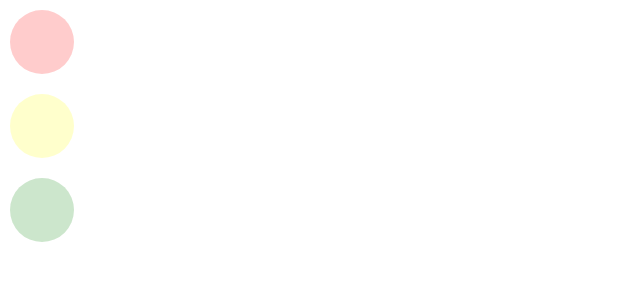
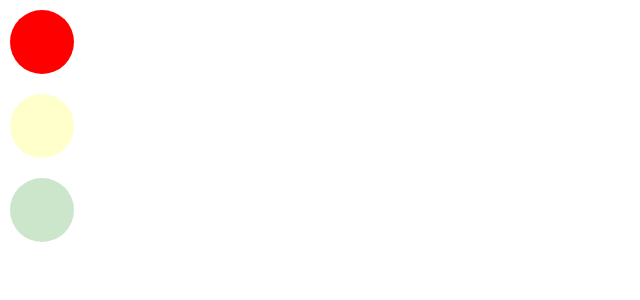
Before and after one commit to thinhtpt2000/ReactJS-TrafficLightDemoState, a React (Create React App) app: page / in a window 1280 px wide. Shown: the top 300 px of the page, without its empty margins (0-640 px from the left). Built offline with nearby package versions, Linux system fonts and the light colour scheme.

Commit message:
add traffic light (class component)

```diff
--- a/package.json
+++ b/package.json
@@ -6,6 +6,7 @@
     "@testing-library/jest-dom": "^4.2.4",
     "@testing-library/react": "^9.5.0",
     "@testing-library/user-event": "^7.2.1",
+    "classnames": "^2.2.6",
     "react": "^16.13.1",
     "react-dom": "^16.13.1",
     "react-scripts": "3.4.1"
--- a/src/components/TrafficLight.js
+++ b/src/components/TrafficLight.js
@@ -1,14 +1,24 @@
-import React from "react";
+import React, { Component } from "react";
+import classNames from "classnames";
 import "./TrafficLight.css";
 
 const RED = 0;
 const YELLOW = 1;
 const GREEN = 2;
 
-const TrafficLight = () => {
-  let currentColor = RED;
-
-  const getNextColor = (color) => {
+class TrafficLight extends Component {
+  constructor() {
+    super();
+    this.state = {
+      currentColor: RED,
+    };
+    setInterval(() => {
+      this.setState({
+        currentColor: this.getNextColor(this.state.currentColor),
+      });
+    }, 2500);
+  }
+  getNextColor(color) {
     switch (color) {
       case RED:
         return YELLOW;
@@ -16,16 +26,33 @@ const TrafficLight = () => {
         return GREEN;
       case GREEN:
         return RED;
+      default:
+        return RED;
     }
-  };
+  }
 
-  return (
-    <div className="TrafficLight">
-      <div className="bulb red" />
-      <div className="bulb yellow" />
-      <div className="bulb green" />
-    </div>
-  );
-};
+  render() {
+    const { currentColor } = this.state;
+    return (
+      <div className="TrafficLight">
+        <div
+          className={classNames("bulb", "red", {
+            active: currentColor === RED,
+          })}
+        />
+        <div
+          className={classNames("bulb", "yellow", {
+            active: currentColor === YELLOW,
+          })}
+        />
+        <div
+          className={classNames("bulb", "green", {
+            active: currentColor === GREEN,
+          })}
+        />
+      </div>
+    );
+  }
+}
 
 export default TrafficLight;
```
Also changed, not shown: 1 other file (tests, documents, lock files or other folders).
